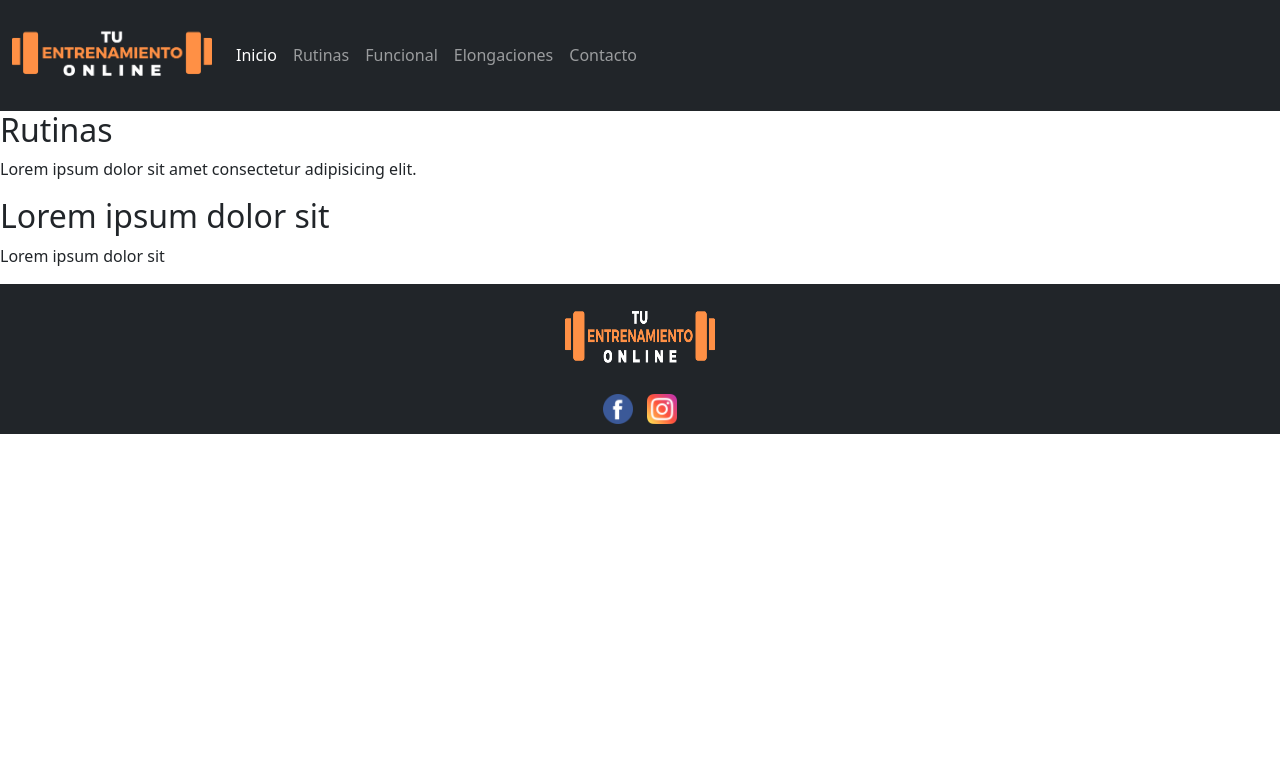
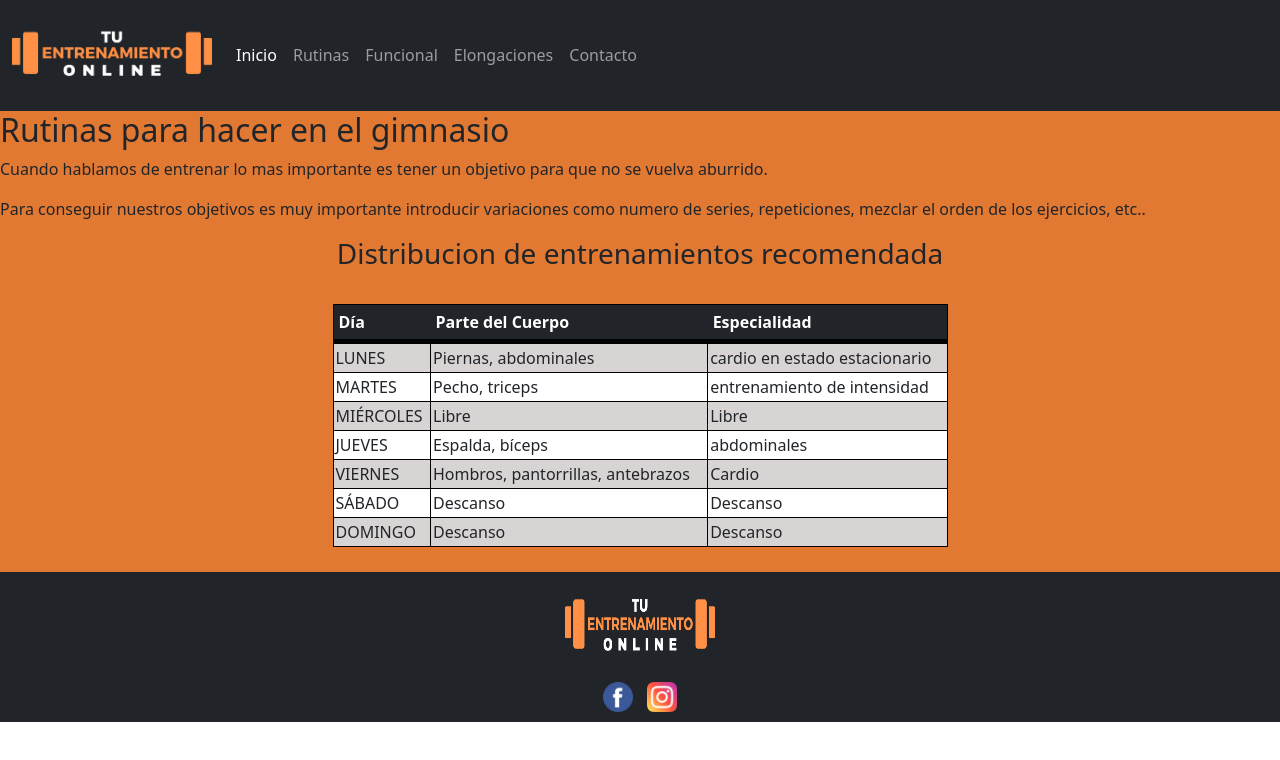
Before and after one commit to GabrielSosa1/tuentrenamientoonline-43010, a plain HTML site: page pages/rutinas.html in a window 1280 px wide. Drawn offline with nearby package versions, Linux system fonts and the light colour scheme.

Commit message:
creando pagina de rutinas

```diff
--- a/css/style.css
+++ b/css/style.css
@@ -133,6 +133,43 @@ footer div a img {
     height: 30px;
     margin: 5px;
 }
+/*****PAGINAS-RUTINAS*****/
+/*****MAIN*****/
+.fondo{
+    background-color: rgb(226, 121, 51);
+}
+.distribucion h3{
+    text-align: center;
+}
+.distribucion .tabla{
+    display: flex;
+    justify-content:center;
+    width: 100%;
+    height: 100%;
+    padding: 25px;
+}
+.distribucion table{
+    background-color: white;
+    text-align: left;
+    width: 50%;
+    height: 100%;
+    border: 1px solid black;
+}
+tr:nth-child(even){
+    background-color:rgba(172, 160, 160, 0.452);
+}
+tr th{
+    border-bottom: 5px solid black;
+    background-color: #212529;
+    color: white;
+    padding: 5px;
+}
+tr td{
+    border: 1px solid black;
+    padding: 2px;
+}
+
+
 
 /*****PAGINA-ELONGACIONES*****/
 /*****MAIN*****/
--- a/pages/rutinas.html
+++ b/pages/rutinas.html
@@ -44,16 +44,64 @@
             </div>
         </nav>
     </header>
-    <main>
-        <section>
+    <main class="fondo">
+        <section class="introduccion">
             <div>
-                <h2>Rutinas</h2>
-                <p>Lorem ipsum dolor sit amet consectetur adipisicing elit.</p>
+                <h2>Rutinas para hacer en el gimnasio</h2>
+                <p>Cuando hablamos de entrenar lo mas importante es tener un objetivo para que no se vuelva aburrido.
+                </p>
+                <p>Para conseguir nuestros objetivos es muy importante introducir variaciones como numero de series,
+                    repeticiones, mezclar el orden de los ejercicios, etc..</p>
             </div>
         </section>
-        <section>
-            <h2>Lorem ipsum dolor sit</h2>
-            <p>Lorem ipsum dolor sit</p>
+        <section class="distribucion">
+            <h3>Distribucion de entrenamientos recomendada</h3>
+            <div class="tabla">
+                <table>
+                    <tbody>
+                        <tr>
+                            <th>Día</th>
+                            <th>Parte del Cuerpo</th>
+                            <th>Especialidad</th>
+                        </tr>
+                        <tr>
+                            <td>LUNES</td>
+                            <td>Piernas, abdominales</td>
+                            <td>cardio en estado estacionario</td>
+                        </tr>
+                        <tr>
+                            <td>MARTES</td>
+                            <td>Pecho, triceps</td>
+                            <td>entrenamiento de intensidad</td>
+                        </tr>
+                        <tr>
+                            <td>MIÉRCOLES</td>
+                            <td>Libre</td>
+                            <td>Libre</td>
+                        </tr>
+                        <tr>
+                            <td>JUEVES</td>
+                            <td>Espalda, bíceps</td>
+                            <td>abdominales</td>
+                        </tr>
+                        <tr>
+                            <td>VIERNES</td>
+                            <td>Hombros, pantorrillas, antebrazos</td>
+                            <td>Cardio</td>
+                        </tr>
+                        <tr>
+                            <td>SÁBADO</td>
+                            <td>Descanso</td>
+                            <td>Descanso</td>
+                        </tr>
+                        <tr>
+                            <td>DOMINGO</td>
+                            <td>Descanso</td>
+                            <td>Descanso</td>
+                        </tr>
+                    </tbody>
+                </table>
+            </div>
         </section>
     </main>
     <footer>
```
